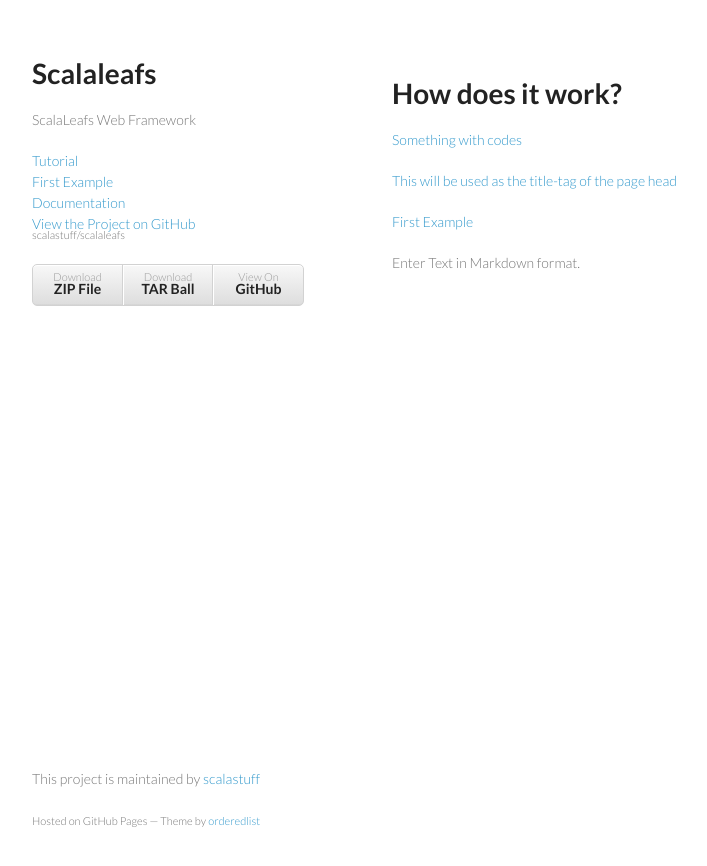
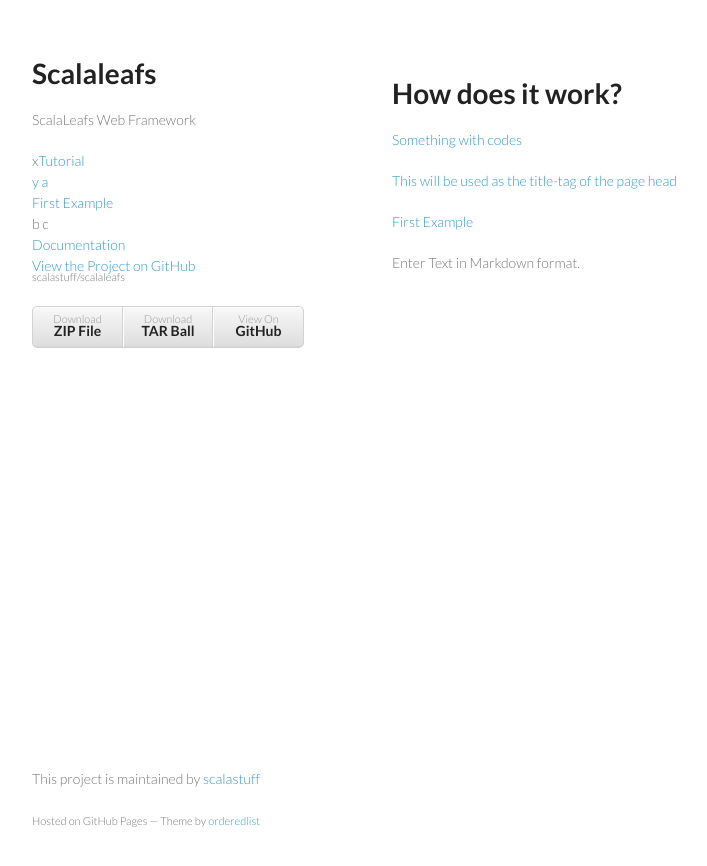
Before and after one commit to scalastuff/scalaleafs, a Jekyll site: the page built from index.md, in a window 1280 px wide. Shown: the top 866 px of the page, without its empty margins (128-835 px from the left). Built offline with Jekyll 4.4.1, drawn with Linux system fonts in a browser that asks for light colours.

Commit message:
Updated _layouts/default.html

```diff
--- a/_layouts/default.html
+++ b/_layouts/default.html
@@ -19,17 +19,17 @@
         <p>ScalaLeafs Web Framework</p>
 
   <div class="menu">
-    <div class="menu1"><a {% if p.category == "Tutorial" %}class="active"{% endif %} href="tutorial.html">Tutorial</div>
+    <div class="menu1">x<a {% if p.category == "Tutorial" %}class="active"{% endif %} href="tutorial.html">Tutorial</div>y
   {% for p in site.pages %}
   {% if p.category == "Tutorial" %}
   {% for index in (1..100) %}
   {% if p.index == index %}
-  <div class="menu2"><a {% if p.url == page.url %}class="active"{% endif %} href="{{ p.url }}">{{ p.title }}</a></div>
+a  <div class="menu2"><a {% if p.url == page.url %}class="active"{% endif %} href="{{ p.url }}">{{ p.title }}</a></div>b
   {% endif %}
   {% endfor %}
   {% endif %}
   {% endfor %}
-
+c
       <div class="menu1"><a {% if p.category == "Documentation" %}class="active"{% endif %} href="documentation.html">Documentation</div>
   {% for p in site.pages %}
   {% if p.category == "Documentation" %}
```
